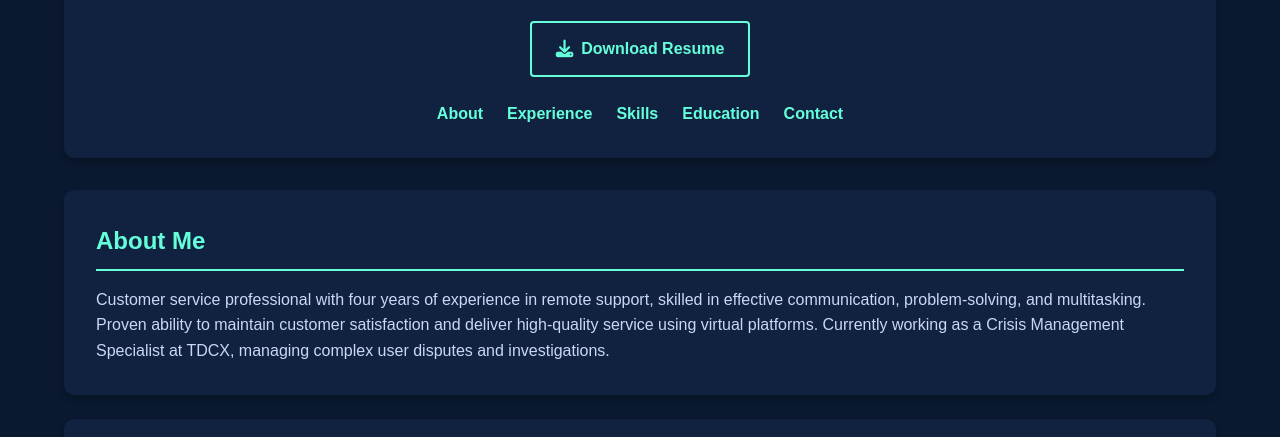
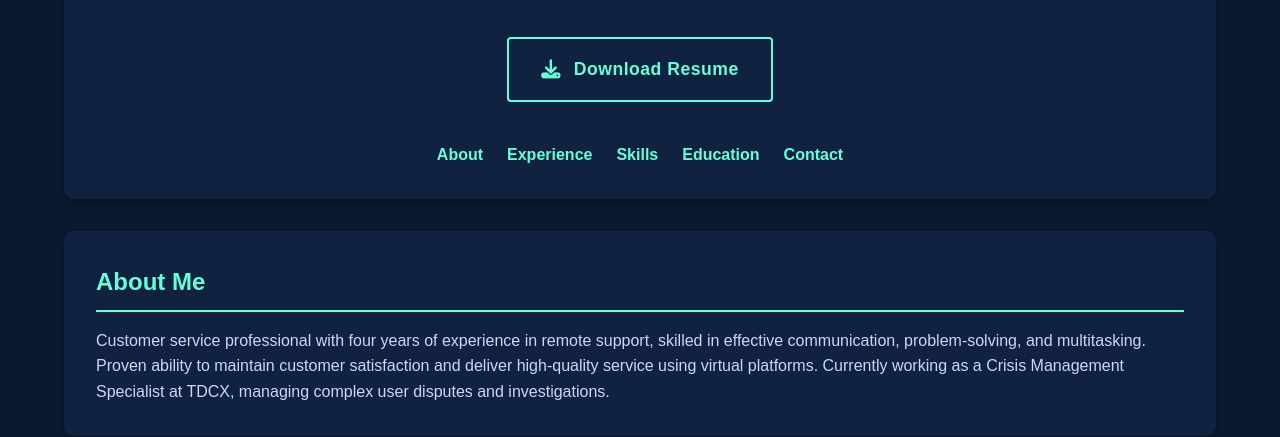
Before and after one commit to izzykhalid96/izzykhalid96.github.io, a website: page index.html in a window 1280 px wide. Shown: the part 367-804 px from the top of the page. Drawn offline with Linux system fonts and the light colour scheme.

Commit message:
Updated download button styling

```diff
--- a/styles.css
+++ b/styles.css
@@ -255,31 +255,35 @@ nav a:hover {
 }
 
 .cta-buttons {
-    margin: 1.5rem 0;
+    margin: 2rem 0;
+    padding: 0.5rem;
 }
 
 .download-btn {
     display: inline-flex;
     align-items: center;
-    gap: 0.5rem;
+    gap: 0.8rem;
     background-color: transparent;
     color: var(--primary-color);
-    padding: 0.8rem 1.5rem;
+    padding: 1rem 2rem;
     border: 2px solid var(--primary-color);
     border-radius: 4px;
     text-decoration: none;
     font-weight: bold;
     transition: all 0.3s ease;
+    font-size: 1.1rem;
+    letter-spacing: 0.5px;
 }
 
 .download-btn:hover {
     background-color: rgba(100, 255, 218, 0.1);
     transform: translateY(-2px);
-    box-shadow: 0 4px 6px rgba(0, 0, 0, 0.1);
+    box-shadow: 0 4px 12px rgba(100, 255, 218, 0.2);
 }
 
 .download-btn i {
-    font-size: 1.1rem;
+    font-size: 1.2rem;
+    color: var(--primary-color);
 }
 
 footer {
```
